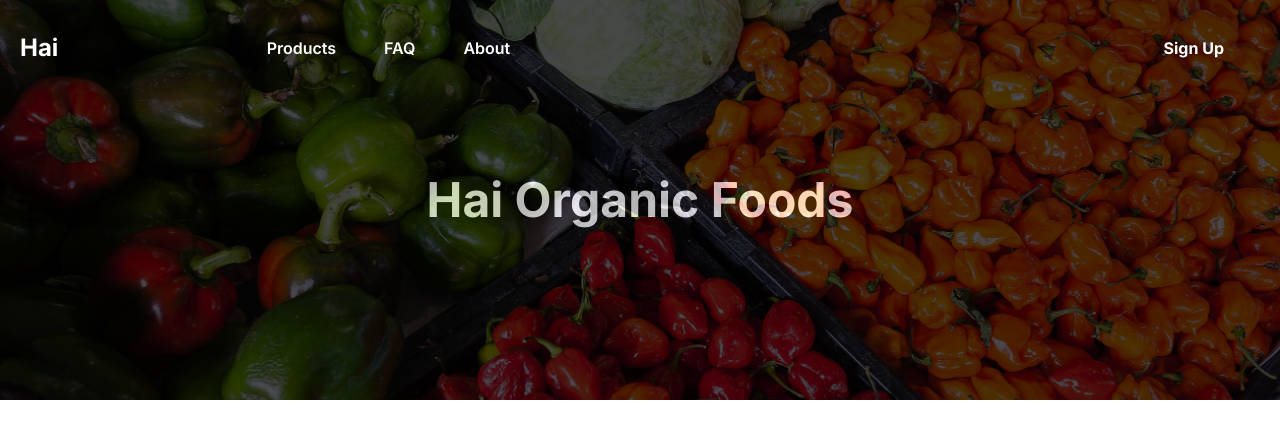
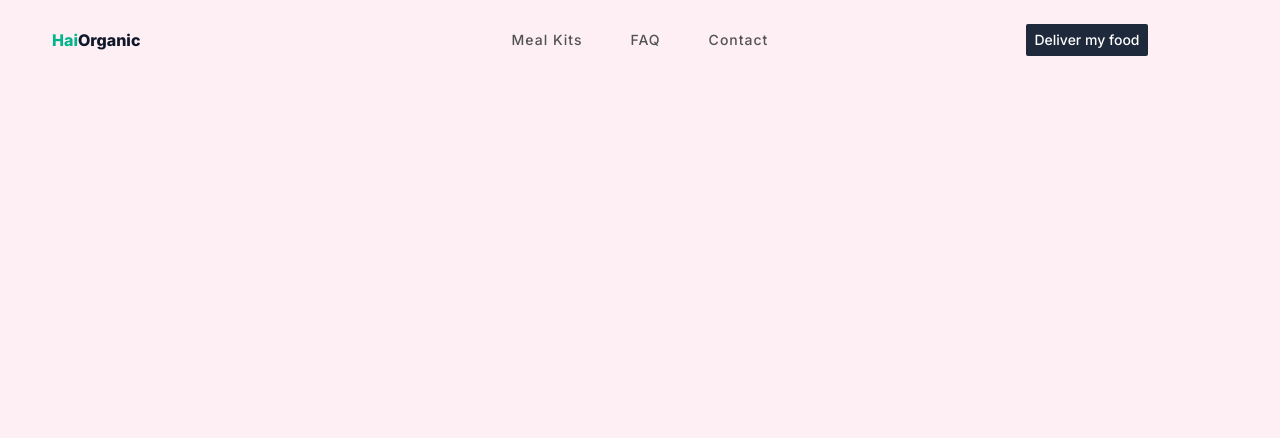
Before and after one commit to 9wilson6/hai-organic-foods, a Next.js app: page / in a window 1280 px wide. Shown: the top 438 px of the page. Built offline with nearby package versions, Linux system fonts and the light colour scheme.

Commit message:
files reorganizations

```diff
--- a/app/layout.tsx
+++ b/app/layout.tsx
@@ -2,6 +2,7 @@ import "./globals.css";
 import type { Metadata } from "next";
 import Header from "@/components/ui/Header";
 import { Inter } from "next/font/google";
+import Navbar from "@/components/layout/navbar";
 
 const inter = Inter({ subsets: ["latin"] });
 
@@ -21,10 +22,11 @@ export default function RootLayout({
 }) {
   return (
     <html lang="en">
-      <body className={inter.className}>
-        <div className="relative">
+      <body className={`${inter.className} bg-[#FDEFF3]`}>
+        <Navbar />
+        {/* <div className="relative">
           <Header />
-        </div>
+        </div> */}
         {children}
       </body>
     </html>
--- a/app/page.tsx
+++ b/app/page.tsx
@@ -1,12 +1,12 @@
 import Hero from "@/components/elements/Hero";
-import Container from "@/components/layouts/Container";
+import Container from "@/components/Container";
 import Image from "next/image";
 import React from "react";
 
 export default function Home() {
   return (
     <div className="min-h-[1900px]">
-      <Hero />
+      {/* <Hero /> */}
       {/* <Container>
         <h1 className="">Home</h1>
         <div className="relative">
--- /dev/null
+++ b/components/layout/navbar/index.tsx
@@ -0,0 +1,56 @@
+import Container from "@/components/Container";
+import { navbarContent } from "@/data/siteData";
+import Link from "next/link";
+import React from "react";
+const { SITE_NAME } = process.env;
+
+export default function Navbar() {
+  return (
+    <Container>
+      <nav className="relative flex items-center justify-between p-6 lg:px-6">
+        <div className="block flex-none md:hidden">Mobile Menu</div>
+        <div className="flex w-full items-center">
+          <div className="flex w-full md:w-1/4">
+            <Link
+              href="/"
+              className="mr-2 flex w-full items-center justify-center md:w-auto lg:mr-6"
+            >
+              <div className="ml-2 flex-none text-slate-900 text-base font-extrabold  lg:block">
+                <span className="text-[#01b48c]">Hai</span>Organic
+              </div>
+            </Link>
+          </div>
+          <div className="hidden justify-center md:flex md:w-1/2">
+            {navbarContent.navbar.navLinks.length ? (
+              <ul className="hidden gap-12 text-sm md:flex md:items-center">
+                {navbarContent.navbar.navLinks.map((link) => {
+                  const { id, href, title } = link;
+                  return (
+                    <li key={id}>
+                      <Link
+                        href={href}
+                        className="text-neutral-600 font-medium tracking-[1px] underline-offset-4 hover:text-slate-900 hover:underline"
+                      >
+                        {title}
+                      </Link>
+                    </li>
+                  );
+                })}
+              </ul>
+            ) : null}
+          </div>
+          <div className="hidden justify-center md:flex md:w-1/4">
+            {navbarContent.navbar.cta.label ? (
+              <Link
+                href={navbarContent.navbar.cta.href}
+                className="bg-slate-800 hover:bg-slate-900 text-white px-2 py-1.5 rounded-sm text-sm font-medium"
+              >
+                {navbarContent.navbar.cta.label}
+              </Link>
+            ) : null}
+          </div>
+        </div>
+      </nav>
+    </Container>
+  );
+}
--- a/components/ui/Header.tsx
+++ b/components/ui/Header.tsx
@@ -1,6 +1,6 @@
 "use client";
 import React, { useEffect, useState } from "react";
-import Container from "../layouts/Container";
+import Container from "../Container";
 import Link from "next/link";
 import { headerContent } from "@/data/siteData";
 
--- a/data/siteData.ts
+++ b/data/siteData.ts
@@ -1,13 +1,18 @@
 import { v4 as uuidv4 } from "uuid";
 
-export const headerContent = {
-  header: {
+export const navbarContent = {
+  navbar: {
     logo: "Hai",
 
     navLinks: [
-      { id: uuidv4(), title: "Products", href: "/products" },
+      // { id: uuidv4(), title: "Home", href: "/" },
+      { id: uuidv4(), title: "Meal Kits", href: "/meal-kits" },
       { id: uuidv4(), title: "FAQ", href: "/faq" },
-      { id: uuidv4(), title: "About", href: "/about" },
+      { id: uuidv4(), title: "Contact", href: "/contact" },
     ],
+    cta: {
+      label: "Deliver my food",
+      href: "/deliver",
+    },
   },
 };
```
Also changed, not shown: components/Container.tsx (renamed from components/layouts/Container.tsx), 1 other file (tests, documents, lock files or other folders).
